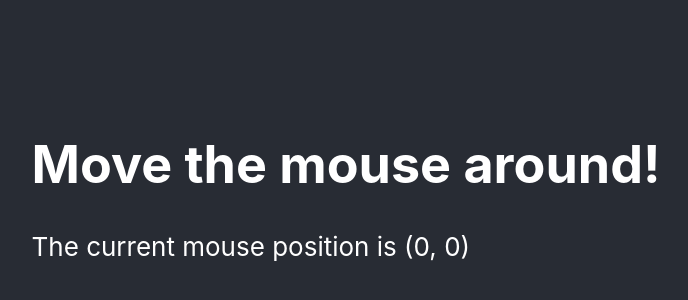
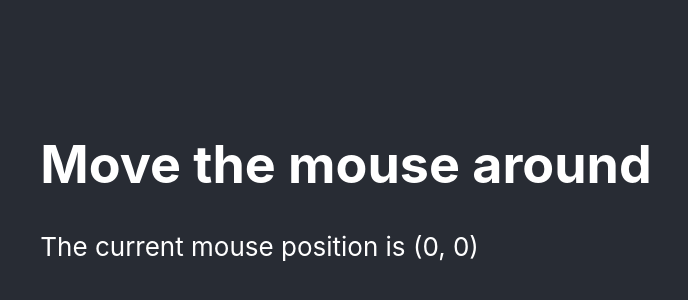
Before and after one commit to eshellster/react-w3resource, a React (Create React App) app: page / in a window 1280 px wide. Shown: the part 192-492 px from the top of the page, without its empty margins (294-982 px from the left). Built offline with nearby package versions, Linux system fonts and the light colour scheme.

Commit message:
마우스 트렉커

```diff
--- a/src/component/propsRender/MouseTracker.js
+++ b/src/component/propsRender/MouseTracker.js
@@ -8,7 +8,7 @@ export const MouseTracker = () => {
   };
   return (
     <div style={{ height: "100%" }} onMouseMove={handleMouseMove}>
-      <h1>Move the mouse around!</h1>
+      <h1>Move the mouse around</h1>
       <p>
         The current mouse position is ({state.x}, {state.y})
       </p>
```
